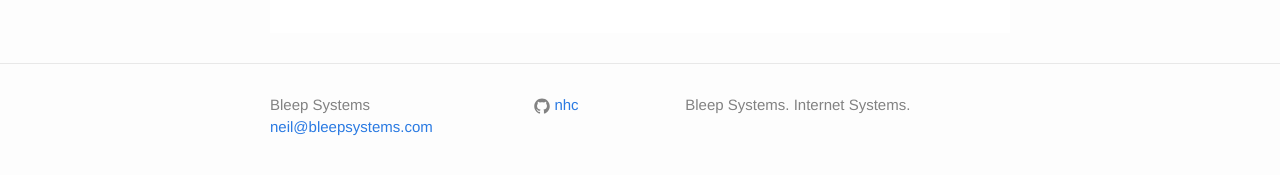
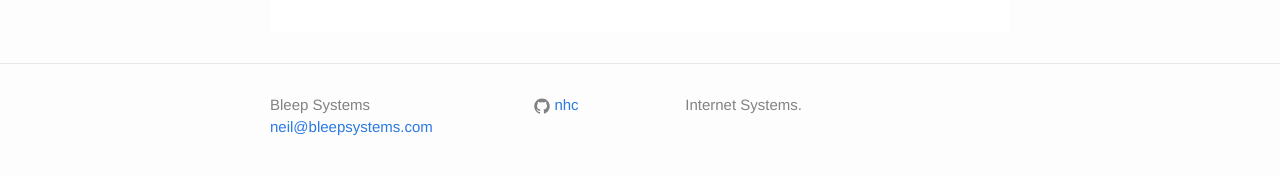
Before and after one commit to bleepsystems/bleepsystems, a Jekyll site: the page built from index.html, in a window 1280 px wide. Shown: the part 504-679 px from the top of the page. Built offline with Jekyll 4.4.1, drawn with Linux system fonts in a browser that asks for light colours.

Commit message:
Descriptions

```diff
--- a/_config.yml
+++ b/_config.yml
@@ -2,7 +2,7 @@
 title: Bleep Systems
 email: neil@bleepsystems.com
 description: > # this means to ignore newlines until "baseurl:"
-  Bleep Systems. Internet Systems.
+  Internet Systems.
 baseurl: "" # the subpath of your site, e.g. /blog/
 url: "http://bleepsystems.github.io" # the base hostname & protocol for your site
 github_username:  nhc
```
